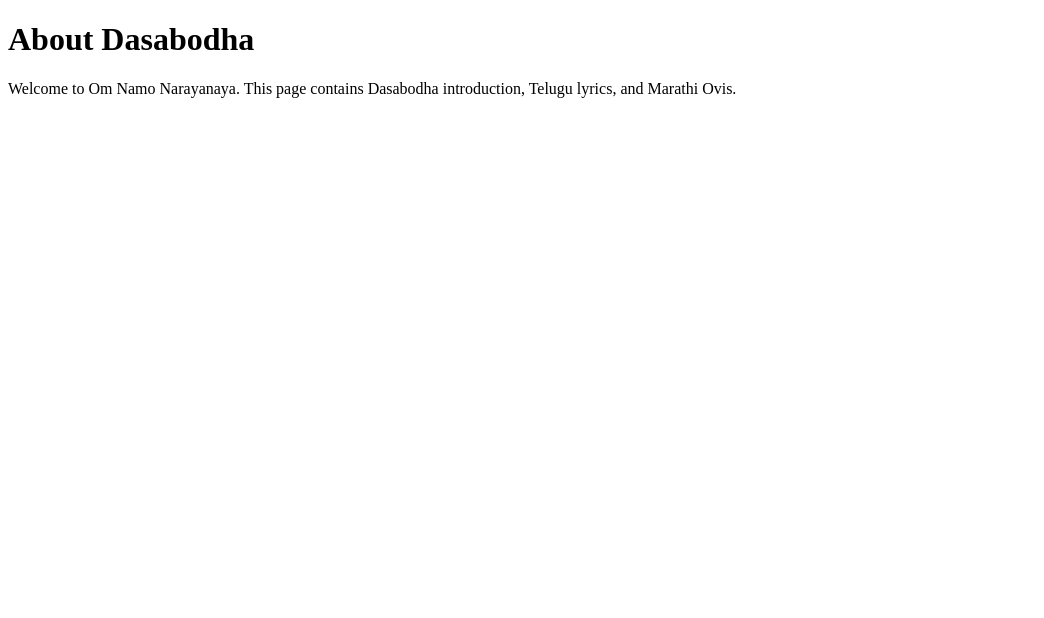
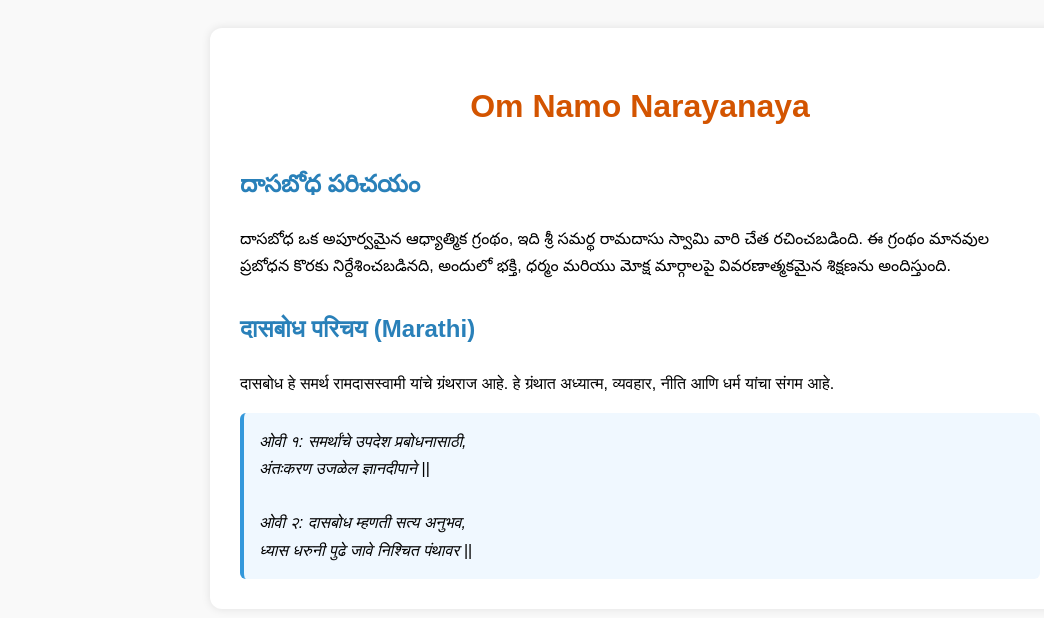
Before and after one commit to csrgnk/gsrgnk.github.io, a Jekyll site: the page about/index.html, which Jekyll copies as it is, in a window 1280 px wide. Shown: the top 618 px of the page, without its empty margins (0-1044 px from the left). Built offline with Jekyll 4.4.1, drawn with Linux system fonts in a browser that asks for light colours.

Commit message:
Update index.html

```diff
--- a/about/index.html
+++ b/about/index.html
@@ -3,11 +3,65 @@
 <head>
   <meta charset="UTF-8">
   <meta name="viewport" content="width=device-width, initial-scale=1">
-  <title>About | Om Namo Narayanaya</title>
+  <title>Dasabodha Introduction | Om Namo Narayanaya</title>
   <link rel="stylesheet" href="/styles/style.css">
+  <style>
+    body {
+      font-family: sans-serif;
+      line-height: 1.7;
+      background-color: #f9f9f9;
+      padding: 20px;
+    }
+    .container {
+      max-width: 800px;
+      margin: auto;
+      background: #fff;
+      padding: 30px;
+      border-radius: 12px;
+      box-shadow: 0 0 10px rgba(0,0,0,0.1);
+    }
+    h1 {
+      color: #d35400;
+      text-align: center;
+    }
+    h2 {
+      color: #2980b9;
+      margin-top: 30px;
+    }
+    .ovis {
+      background: #f0f8ff;
+      padding: 15px;
+      border-left: 4px solid #3498db;
+      margin-top: 15px;
+      border-radius: 6px;
+      font-style: italic;
+    }
+  </style>
 </head>
 <body>
-  <h1>About Dasabodha</h1>
-  <p>Welcome to Om Namo Narayanaya. This page contains Dasabodha introduction, Telugu lyrics, and Marathi Ovis.</p>
+
+  <div class="container">
+    <h1>Om Namo Narayanaya</h1>
+    <h2>దాసబోధ పరిచయం</h2>
+    <p>
+      దాసబోధ ఒక అపూర్వమైన ఆధ్యాత్మిక గ్రంథం, ఇది శ్రీ సమర్థ రామదాసు స్వామి వారి చేత రచించబడింది.
+      ఈ గ్రంథం మానవుల ప్రబోధన కొరకు నిర్దేశించబడినది, అందులో భక్తి, ధర్మం మరియు మోక్ష మార్గాలపై
+      వివరణాత్మకమైన శిక్షణను అందిస్తుంది.
+    </p>
+
+    <h2>दासबोध परिचय (Marathi)</h2>
+    <p>
+      दासबोध हे समर्थ रामदासस्वामी यांचे ग्रंथराज आहे. हे ग्रंथात अध्यात्म, व्यवहार, नीति आणि धर्म यांचा संगम आहे.
+    </p>
+
+    <div class="ovis">
+      ओवी १: समर्थांचे उपदेश प्रबोधनासाठी, <br>
+      अंतःकरण उजळेल ज्ञानदीपाने ||<br><br>
+
+      ओवी २: दासबोध म्हणती सत्य अनुभव, <br>
+      ध्यास धरुनी पुढे जावे निश्चित पंथावर ||
+    </div>
+  </div>
+
 </body>
 </html>
```
